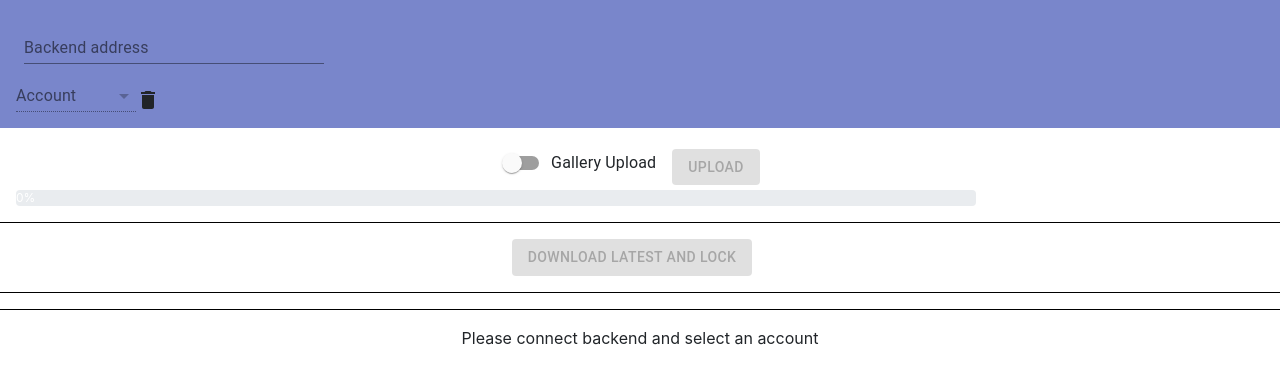
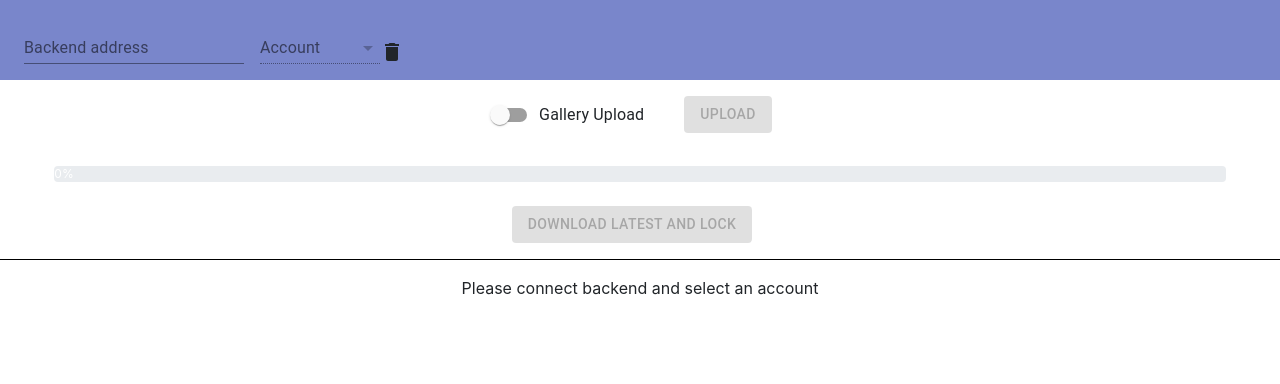
Before and after one commit to michaelcheungkm/picture-layout-organiser, a React (Create React App) app in the folder frontend/: page / in a window 1280 px wide. Shown: the top 384 px of the page. Built offline with nearby package versions, Linux system fonts and the light colour scheme.

Commit message:
Implement admin bar and upload interface with material-ui containers

```diff
--- a/frontend/src/App.js
+++ b/frontend/src/App.js
@@ -14,7 +14,8 @@ import {
   MenuItem,
   InputLabel,
   Switch,
-  Grid
+  Grid,
+  Container
 } from '@material-ui/core/index'
 
 import { Delete as DeleteIcon } from '@material-ui/icons'
@@ -472,10 +473,10 @@ const App = () => {
 
   var topBar = (
     <div className={classes.topBar}>
-      <div className={classes.adminBar}>
-
-        <span className={classes.backendAddressInput}>
+      <Grid container className={classes.adminBar}>
+        <Grid item>
           <TextField
+            style={{width:'auto'}}
             className={classes.textField}
             label="Backend address"
             disabled={uploading || editingIndex !== NONE_INDEX}
@@ -499,8 +500,8 @@ const App = () => {
               deselectSelectedItem()
             }}
           />
-        </span>
-        <div className={classes.accountSelect}>
+        </Grid>
+        <Grid item style={{marginLeft:8}}>
           <FormControl style={{minWidth: 120, verticalAlign: 'bottom', }}>
             <InputLabel id='account-select-label'>Account</InputLabel>
             <Select
@@ -534,9 +535,10 @@ const App = () => {
               }
             }}
           />
-        </div>
-      </div>
-      <div className={classes.uploadStatusBar}>
+        </Grid>
+      </Grid>
+      <Grid container justify='center' spacing={3}>
+        <Grid item>
           <FormControlLabel
             control={
               <Switch
@@ -547,12 +549,14 @@ const App = () => {
             }
             label="Gallery Upload"
           />
+        </Grid>
+        <Grid item>
           {imageUploadButton}
-        <div className={classes.progressBarContainer}>
+        </Grid>
+        <Grid item xs={11}>
           <Progress max="100" color="success" striped value={uploadPercent}>{Math.round(uploadPercent, 2)}%</Progress>
-        </div>
-      </div>
-      <div className={classes.downloadButton}>
+        </Grid>
+        <Grid item>
           <Button
             className={classes.button}
             variant='contained'
@@ -569,7 +573,9 @@ const App = () => {
           >
             {selectedIndex === NONE_INDEX ? 'Download latest and lock' : ' Download selected'}
           </Button>
-      </div>
+        </Grid>
+      </Grid>
+
       <div className={classes.statusMessageContainer}>
         {statusMessages.map((message, index) =>
           <StatusMessage
--- a/frontend/src/index.css
+++ b/frontend/src/index.css
@@ -1,12 +1,3 @@
-* {
-  margin: 0;
-  padding: 0;
-  border: 0;
-  box-sizing: border-box;
-  --color-gray-light: rgb(215, 215, 215);
-  --color-gray-very-light: rgb(233, 233, 233);
-}
-
 body {
   margin: 0;
   font-family: -apple-system, BlinkMacSystemFont, "Segoe UI", "Roboto", "Oxygen",
--- a/frontend/src/style.js
+++ b/frontend/src/style.js
@@ -2,7 +2,7 @@ import { makeStyles } from '@material-ui/core/index'
 
 const useStyles = makeStyles(theme => ({
     button: {
-        marginRight: theme.spacing(2)
+      marginRight: theme.spacing(2)
     },
     textField: {
       marginLeft: theme.spacing(1),
@@ -26,7 +26,8 @@ const useStyles = makeStyles(theme => ({
     },
     adminBar: {
       backgroundColor: theme.palette.primary.light,
-      padding: '2vmin'
+      padding: '2vmin',
+      marginBottom: '2vmin'
     },
     uploadStatusBar: {
       textAlign: 'center',
```
Lines whose indentation alone changed are shown as unchanged.
